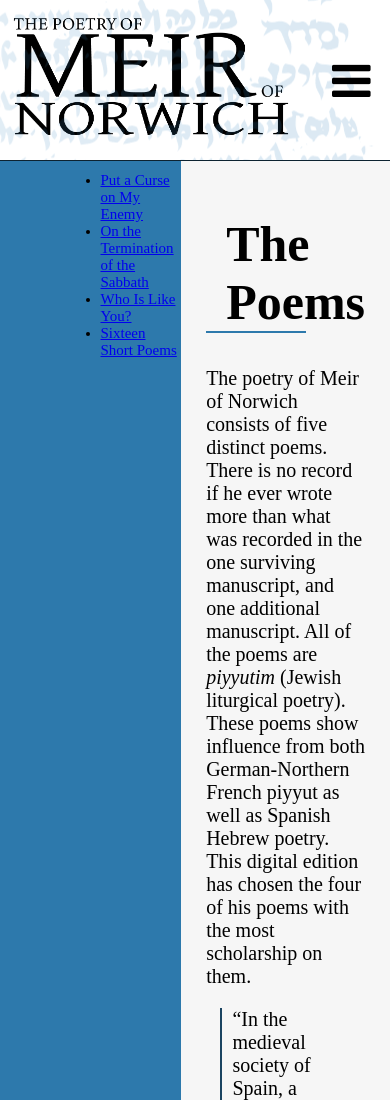
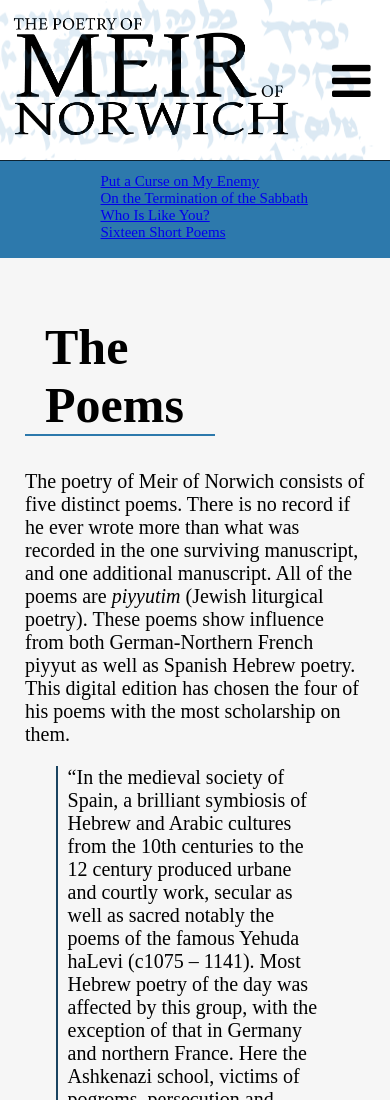
Before and after one commit to Eliora-Horst/meirofnorwich, a website: page public/HTML/thePoems.html in a window 390 px wide. Shown: the top 1100 px of the page. Drawn offline with Linux system fonts and the light colour scheme; a web font is replaced by a local one.

Commit message:
Adding mobile poem menu

```diff
--- a/public/CSS/mobile.css
+++ b/public/CSS/mobile.css
@@ -116,4 +116,13 @@
 		width: 70%;
 		margin-left: 15%;
 	}
+	.mainSection{
+		display: block;
+		padding-top: 1px;
+	}
+	.sidebar-mobile li{
+		list-style: none;
+		font-family: "David Libre", serif;
+		color: white;
+	}
 }
```
